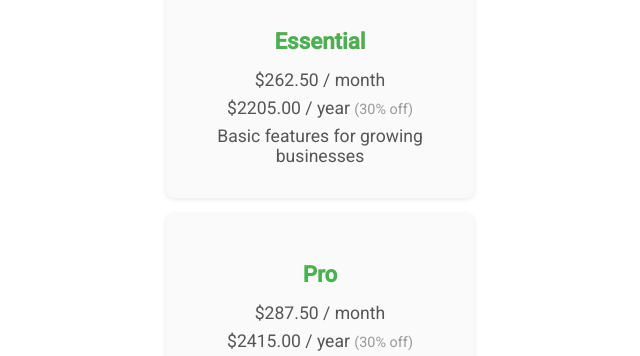
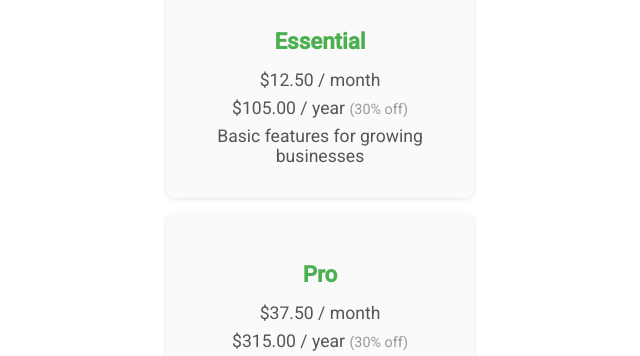
Before and after one commit to Jpaku93/David-Demo, a website: page src/index.html in a window 1280 px wide. Shown: the part 309-665 px from the top of the page, 320-960 px from the left. Drawn offline with Linux system fonts and the light colour scheme.

Commit message:
Update index.html
Reverted Changes

```diff
--- a/src/index.html
+++ b/src/index.html
@@ -127,16 +127,16 @@
   <script>
     // Pricing calculation functions
     function calculateEssentialMonthlyPrice(contacts) {
-      return (contacts * 1.05).toFixed(2);
+      return (contacts * 0.05).toFixed(2);
     }
     function calculateEssentialAnnualPrice(contacts) {
-      return (contacts * 1.05 * 12 * 0.7).toFixed(2);
+      return (contacts * 0.05 * 12 * 0.7).toFixed(2);
     }
     function calculateProMonthlyPrice(contacts) {
-      return (contacts * 1.15).toFixed(2);
+      return (contacts * 0.15).toFixed(2);
     }
     function calculateProAnnualPrice(contacts) {
-      return (contacts * 1.15 * 12 * 0.7).toFixed(2);
+      return (contacts * 0.15 * 12 * 0.7).toFixed(2);
     }
 
     const slider = document.getElementById('contact-slider');
```
